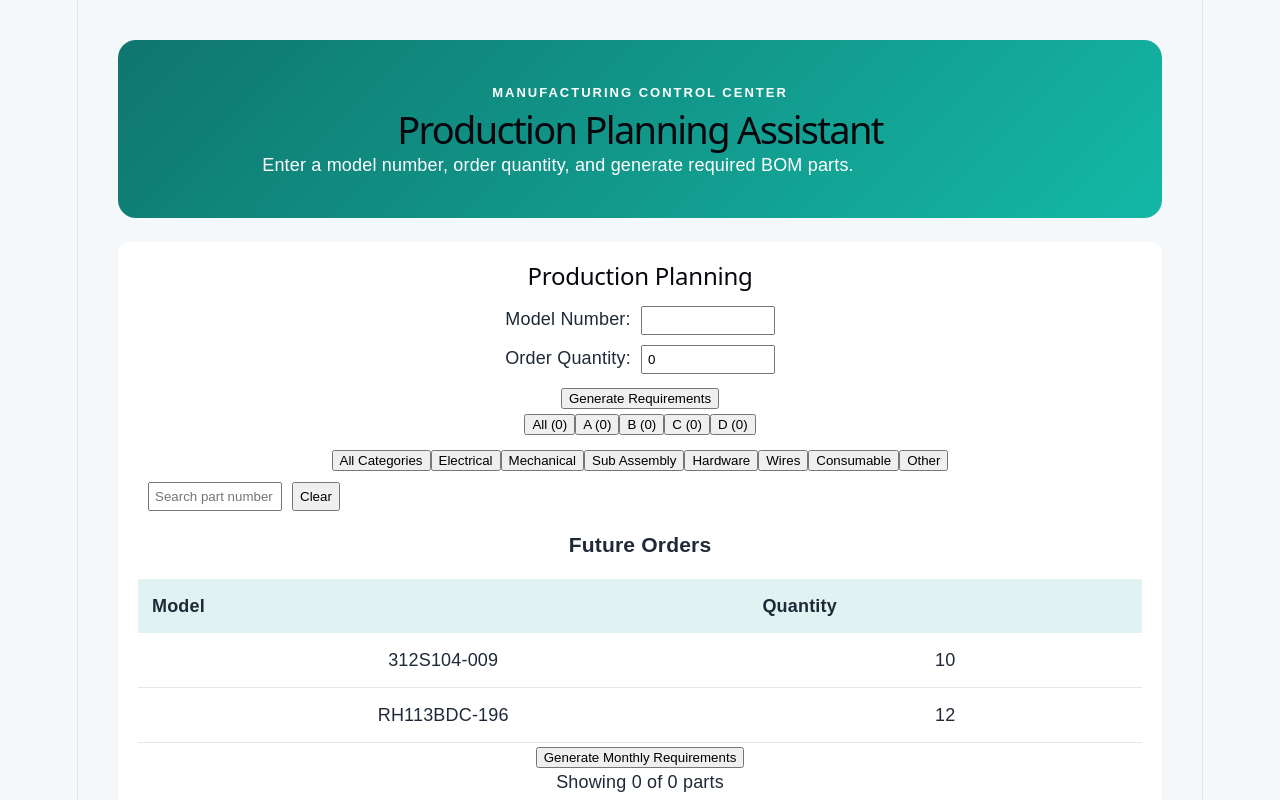
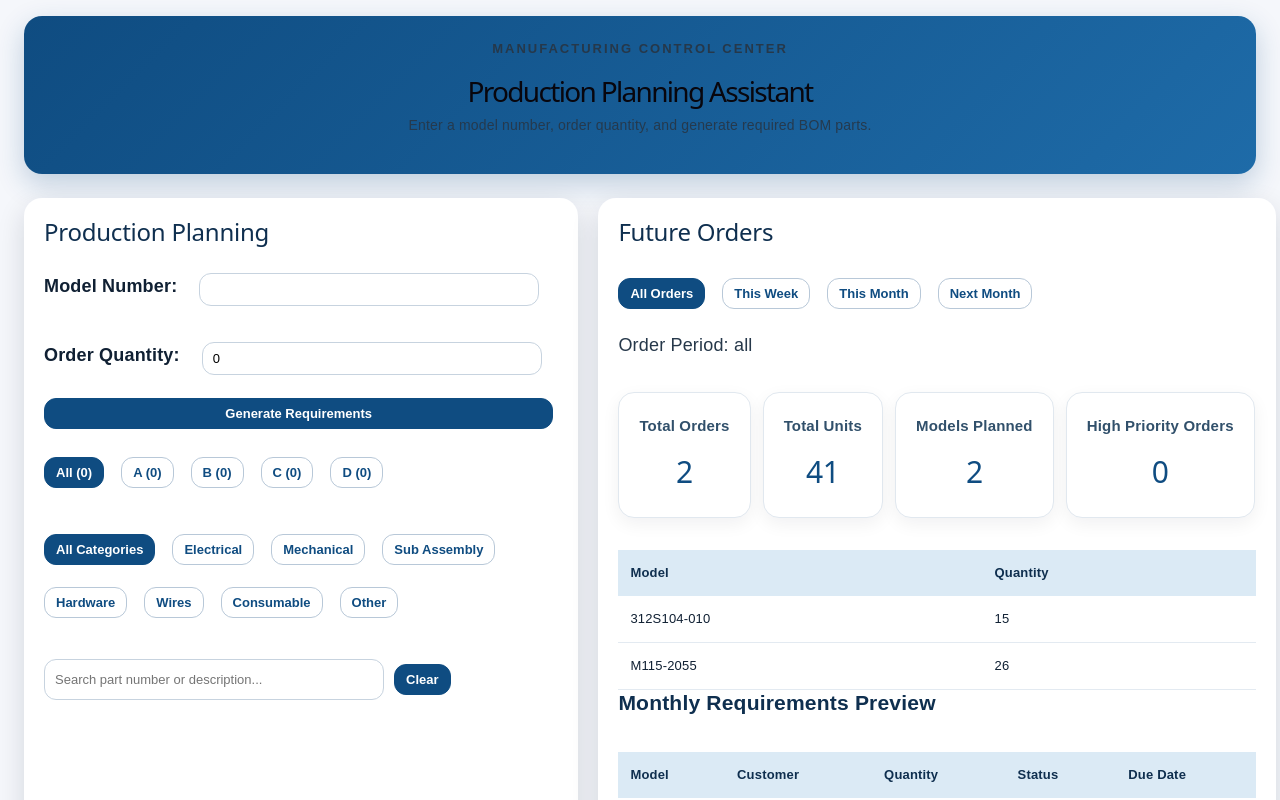
Before and after one commit to ananthkanna25/-inventory-dashboard, a React (Vite) app: page / in a window 1280 px wide. Shown: the top 800 px of the page. Built offline with nearby package versions, Linux system fonts and the light colour scheme.

Commit message:
Added future orders planning dashboard and monthly requirements preview

```diff
--- a/src/App.css
+++ b/src/App.css
@@ -1,20 +1,47 @@
+* {
+  box-sizing: border-box;
+}
+
 body {
   margin: 0;
-  font-family: Arial, sans-serif;
-  background: #f4f8fb;
-  color: #1f2937;
+  width: 100%;
+  min-width: 100%;
+  overflow-x: hidden;
+  font-family: Arial, Helvetica, sans-serif;
+  background: #f5f7fb;
+  color: #102033;
 }
 
 .dashboard {
-  padding: 40px;
+  width: 100%;
+  max-width: none;
+  margin: 0;
+  padding: 16px 24px;
+  min-height: 100vh;
+  overflow-x: hidden;
 }
 
+.app,
+main {
+  width: 100%;
+  min-width: 100%;
+}
+
+/* Header */
 .hero-section {
-  background: linear-gradient(135deg, #0f766e, #14b8a6);
+  background: linear-gradient(135deg, #0f4c81, #1e6ba8);
   color: white;
-  padding: 40px;
+  padding: 20px 28px;
   border-radius: 18px;
   margin-bottom: 24px;
+  box-shadow: 0 10px 28px rgba(15, 76, 129, 0.24);
+  width: 100%;
+  text-align: center;
+}
+
+.hero-section h1 {
+  margin: 8px 0;
+  font-size: 28px;
 }
 
 .eyebrow {
@@ -22,101 +49,193 @@ body {
   letter-spacing: 2px;
   font-size: 13px;
   font-weight: bold;
-}
-
-.hero-section h1 {
-  font-size: 38px;
-  margin: 10px 0;
+  align-items: center;
 }
 
 .subtitle {
-  font-size: 18px;
-  max-width: 800px;
+  font-size: 14px;
+  opacity: 0.95;
 }
 
+/* Main layout */
+.planning-card,
+.orders-panel,
+.report-panel {
+  background: #ffffff;
+  border-radius: 18px;
+  padding: 20px;
+  box-shadow: 0 10px 28px rgba(15, 23, 42, 0.14);
+  width: 100%;
+}
+
+.top-grid {
+  display: grid;
+  grid-template-columns: 45% 55%;
+  gap: 20px;
+  width: 100%;
+  align-items: stretch;
+}
+
+.planning-card,
+.orders-panel {
+  height: 100%;
+  display: flex;
+  flex-direction: column;
+}
+
+.orders-panel,
+.report-panel {
+  margin-top: 0;
+}
+
+.report-panel {
+  margin-top: 28px;
+}
+
+/* Headings */
+h2,
+h3 {
+  color: #0f2f4f;
+  margin-top: 0;
+}
+
+/* Forms */
+label {
+  font-weight: 600;
+  margin-right: 10px;
+}
+
+input {
+  padding: 8px 10px;
+  border: 1px solid #c7d3df;
+  border-radius: 12px;
+  font-size: 13px;
+  width: 100%;
+  max-width: 340px;
+}
+
+input:focus {
+  outline: none;
+  border-color: #1e6ba8;
+  box-shadow: 0 0 0 2px rgba(30, 107, 168, 0.18);
+}
+
+/* Buttons */
+button {
+  background: #ffffff;
+  color: #0f4c81;
+  border: 1px solid #b8c8d8;
+  border-radius: 12px;
+  padding: 7px 11px;
+  margin: 5px 5px 5px 0;
+  cursor: pointer;
+  font-weight: 600;
+  font-size: 13px;
+  transition: background 0.2s ease, border-color 0.2s ease, transform 0.2s ease;
+}
+
+button:hover {
+  background: #eaf3fb;
+  border-color: #1e6ba8;
+  transform: translateY(-1px);
+}
+
+button:first-of-type {
+  background: #0f4c81;
+  color: white;
+  border-color: #0f4c81;
+}
+
+/* Summary cards */
 .value-cards {
-  display: flex;
-  gap: 20px;
-  margin-bottom: 24px;
+  display: grid;
+  grid-template-columns: repeat(3, 1fr);
+  gap: 18px;
+  margin: 20px 0;
 }
 
 .card {
-  background: white;
-  padding: 24px;
+  background: #ffffff;
+  border: 1px solid #e1e8ef;
   border-radius: 16px;
-  flex: 1;
-  box-shadow: 0 8px 20px rgba(0, 0, 0, 0.08);
+  padding: 20px;
+  text-align: center;
+  box-shadow: 0 6px 18px rgba(15, 23, 42, 0.06);
 }
 
 .card h3 {
-  margin-top: 0;
-  color: #0f766e;
+  font-size: 15px;
+  color: #31506b;
 }
 
-.panel {
-  background: white;
-  padding: 24px;
-  border-radius: 16px;
-  box-shadow: 0 8px 20px rgba(0, 0, 0, 0.08);
+.card h2 {
+  font-size: 30px;
+  color: #0f4c81;
 }
 
+/* Tables */
 table {
   width: 100%;
+  table-layout: auto;
   border-collapse: collapse;
-  margin-top: 16px;
+  margin-top: 14px;
+  background: white;
+  min-width: 0;
+}
+
+thead {
+  background: #dbeaf5;
 }
 
 th {
-  background: #e0f2f1;
   text-align: left;
-  padding: 14px;
+  padding: 10px 12px;
+  font-size: 13px;
+  color: #0f2f4f;
 }
 
 td {
-  padding: 14px;
-  border-bottom: 1px solid #e5e7eb;
+  padding: 10px 12px;
+  border-bottom: 1px solid #e3eaf1;
+  font-size: 13px;
 }
 
-.status {
-  padding: 6px 12px;
-  border-radius: 20px;
-  font-weight: bold;
-  display: inline-block;
+tr:hover {
+  background: #f3f8fc;
 }
 
-.critical {
-  background: #fee2e2;
-  color: #b91c1c;
+/* Search row */
+.search-row,
+.top-grid > section > div {
+  display: flex;
+  flex-wrap: wrap;
+  gap: 12px;
+  margin: 18px 0;
 }
 
-.safe {
-  background: #dcfce7;
-  color: #15803d;
-}
-.critical-row {
-  background-color: #fff5f5;
-}
-.active-card {
-  border: 2px solid #2563eb;
-  transform: scale(1.02);
-}
-.planning-card {
-  background: white;
-  padding: 20px;
-  border-radius: 12px;
-  margin-bottom: 20px;
+/* Info text */
+p {
+  color: #26384a;
+  margin: 0 0 16px;
 }
 
-.planning-card h2 {
-  margin-bottom: 15px;
+/* Responsive */
+@media (max-width: 1200px) {
+  .top-grid {
+    grid-template-columns: 1fr;
+  }
+
+  .value-cards {
+    grid-template-columns: 1fr;
+  }
+
+  input {
+    width: 100%;
+  }
 }
 
-.planning-card div {
-  margin-bottom: 10px;
+@media (max-width: 900px) {
+  table {
+    font-size: 13px;
+  }
 }
-
-.planning-card input {
-  margin-left: 10px;
-  width: 120px;
-  padding: 5px;
-}
--- a/src/App.jsx
+++ b/src/App.jsx
@@ -16,26 +16,59 @@ function App() {
   const [prefixFilter, setPrefixFilter] = useState("all");
   const [categoryFilter, setCategoryFilter] = useState("All Categories");
   const [searchTerm, setSearchTerm] = useState("");
-  const handleMonthlyRequirements = () => {
-  orders.forEach((order) => {
-    console.log("Order:", order.model, order.quantity);
-  });
+  const [monthlyRequirements, setMonthlyRequirements] = useState([]);
+
+  const getBomSourceForModel = (model) => {
+    const trimmedModel = model.trim();
+    return (
+      bomSources[trimmedModel] ||
+      bomSources[trimmedModel.replace(/^M/, "")] ||
+      bomSources[`M${trimmedModel}`]
+    );
   };
 
+  const handleMonthlyRequirements = () => {
+
+  console.log("Starting monthly BOM aggregation...");
+
+  const monthlyData = orders.map((order) => ({
+    model: order.model,
+    quantity: order.quantity,
+    status: bomSources[order.model]
+      ? "BOM Found"
+      : "BOM Missing",
+  }));
+
+  setMonthlyRequirements(monthlyData);
+};
+  const [orderPeriod, setOrderPeriod] = useState("all");
+
   const readBomPdf = async () => {
-    alert("PDF text read successfully");
-
-    const selectedBom = bomSources[modelNumber];
+    const selectedBom = getBomSourceForModel(modelNumber);
 
     if (!selectedBom) {
-      alert("Model not found");
+      alert("Model not found or BOM file not available.");
       return;
     }
 
-    const loadingTask = pdfjsLib.getDocument({
-      url: selectedBom,
-    });
+    try {
+      const response = await fetch(selectedBom);
+      if (!response.ok) {
+        throw new Error(`BOM file not found: ${response.status}`);
+      }
 
+      const contentType = response.headers.get("content-type") || "";
+      if (!contentType.toLowerCase().includes("pdf")) {
+        throw new Error(`Selected BOM file is not a valid PDF (content-type: ${contentType}).`);
+      }
+
+      const pdfData = await response.arrayBuffer();
+      const header = new TextDecoder().decode(new Uint8Array(pdfData, 0, 5));
+      if (!header.startsWith("%PDF-")) {
+        throw new Error("Selected BOM file is not a valid PDF.");
+      }
+
+      const loadingTask = pdfjsLib.getDocument({ data: pdfData });
       const pdf = await loadingTask.promise;
       let fullText = "";
 
@@ -50,12 +83,32 @@ function App() {
       const sortedBomParts = sortParts(extractedBomParts);
 
       setBomParts(sortedBomParts);
+      alert("PDF text read successfully");
+    } catch (error) {
+      console.error("Failed to load BOM PDF:", error);
+      alert("Unable to load the BOM PDF. Check the model and BOM file path.");
+    }
   };
 
   const aCount = bomParts.filter((p) => p.partNumber.startsWith("A-")).length;
   const bCount = bomParts.filter((p) => p.partNumber.startsWith("B-")).length;
   const cCount = bomParts.filter((p) => p.partNumber.startsWith("C-")).length;
   const dCount = bomParts.filter((p) => p.partNumber.startsWith("D-")).length;
+  const filteredOrders = orders;
+  const totalOrders = filteredOrders.length;
+
+
+  const totalUnits = filteredOrders.reduce(
+    (sum, order) => sum + order.quantity,
+    0
+  );
+
+  const totalModels = new Set(
+    filteredOrders.map((order) => order.model)
+  ).size;
+  const highPriorityOrders = filteredOrders.filter(
+  (order) => order.quantity >= 100
+).length;
 
   return (
     <div className="dashboard">
@@ -67,6 +120,7 @@ function App() {
         </p>
       </header>
 
+      <div className="top-grid">
         <section className="planning-card">
           <h2>Production Planning</h2>
 
@@ -91,31 +145,50 @@ function App() {
           <button onClick={readBomPdf}>Generate Requirements</button>
 
           <div>
-          <button onClick={() => {
+            <button
+              onClick={() => {
                 setPrefixFilter("all");
                 setCategoryFilter("All Categories");
-          }}>All ({bomParts.length})</button>
+              }}
+            >
+              All ({bomParts.length})
+            </button>
 
-          <button onClick={() => {
+            <button
+              onClick={() => {
                 setPrefixFilter("A-");
                 setCategoryFilter("All Categories");
-          }}>A ({aCount})</button>
+              }}
+            >
+              A ({aCount})
+            </button>
 
-          <button onClick={() => {
+            <button
+              onClick={() => {
                 setPrefixFilter("B-");
                 setCategoryFilter("All Categories");
-         }}>B ({bCount})</button>
+              }}
+            >
+              B ({bCount})
+            </button>
 
-          <button onClick={() => {
+            <button
+              onClick={() => {
                 setPrefixFilter("C-");
                 setCategoryFilter("All Categories");
-         }}>C ({cCount})</button>
+              }}
+            >
+              C ({cCount})
+            </button>
 
-          <button onClick={() => {
+            <button
+              onClick={() => {
                 setPrefixFilter("D-");
                 setCategoryFilter("All Categories");
-         }}>D ({dCount})</button>
-
+              }}
+            >
+              D ({dCount})
+            </button>
           </div>
 
           <div>
@@ -147,9 +220,40 @@ function App() {
               Clear
             </button>
           </div>
+        </section>
 
-        <h3>Future Orders</h3>
+        <section className="orders-panel">
+          <h2>Future Orders</h2>
 
+          <div>
+            <button onClick={() => setOrderPeriod("all")}>All Orders</button>
+            <button onClick={() => setOrderPeriod("week")}>This Week</button>
+            <button onClick={() => setOrderPeriod("month")}>This Month</button>
+            <button onClick={() => setOrderPeriod("nextMonth")}>Next Month</button>
+          </div>
+
+          <p>Order Period: {orderPeriod}</p>
+
+          <div className="value-cards">
+            <div className="card">
+              <h3>Total Orders</h3>
+              <h2>{totalOrders}</h2>
+            </div>
+
+            <div className="card">
+              <h3>Total Units</h3>
+              <h2>{totalUnits}</h2>
+            </div>
+
+            <div className="card">
+              <h3>Models Planned</h3>
+              <h2>{totalModels}</h2>
+            </div>
+            <div className="card">
+              <h3>High Priority Orders</h3>
+              <h2>{highPriorityOrders}</h2>
+            </div>
+          </div>
 
           <table>
             <thead>
@@ -159,7 +263,7 @@ function App() {
               </tr>
             </thead>
             <tbody>
-            {orders.map((order) => (
+              {filteredOrders.map((order) => (
                 <tr key={order.model}>
                   <td>{order.model}</td>
                   <td>{order.quantity}</td>
@@ -167,9 +271,38 @@ function App() {
               ))}
             </tbody>
           </table>
+          <h3>Monthly Requirements Preview</h3>
+
+<table>
+  <thead>
+    <tr>
+      <th>Model</th>
+      <th>Customer</th>
+      <th>Quantity</th>
+      <th>Status</th>
+      <th>Due Date</th>
+    </tr>
+  </thead>
+  <tbody>
+    {monthlyRequirements.map((item) => (
+      <tr key={item.model}>
+        <td>{item.model}</td>
+        <td> item.Customer</td>
+        <td>{item.quantity}</td>
+         <td> {order.quantity >= 100 ? "🔴 High" : "🟢 Normal"}</td>
+        <td>  {order.duedate}</td>
+      </tr>
+    ))}
+  </tbody>
+</table>
+
           <button onClick={handleMonthlyRequirements}>
             Generate Monthly Requirements
           </button>
+        </section>
+      </div>
+
+      <section className="report-panel">
         <p>
           Showing {bomParts.filter(
             (part) =>
@@ -182,7 +315,7 @@ function App() {
           ).length} of {bomParts.length} parts
         </p>
 
-        <h3>Required Parts Report</h3>
+        <h2>Required Parts Report</h2>
 
         <table>
           <thead>
--- a/src/data/bomSources.js
+++ b/src/data/bomSources.js
@@ -10,5 +10,7 @@ export const bomSources = {
   "312S105-006": "/sample-boms/312S105-006_BOM.pdf",
   "312S105-008": "/sample-boms/312S105-008_BOM.pdf",
   "M120-1084": "/sample-boms/M120-1084_BOM (1).pdf",
-  "212L15S9090": "/sample-boms/212L15S9090_BOM.pdf"
+  "212L15S9090": "/sample-boms/212L15S9090_BOM.pdf",
+  "M115-2045": "/sample-boms/M115-2045_BOM.pdf",
+  "M115-2055": "/sample-boms/M115-2055_BOM.pdf"
 }
--- a/src/data/orders.js
+++ b/src/data/orders.js
@@ -1,10 +1,16 @@
 export const orders = [
   {
-    model: "312S104-009",
-    quantity: 10,
+    orderId: "218297",
+    customer: "MERCURY MARINE",
+    model: "312S104-010",
+    quantity: 15,
+    dueDate: "2026-07-06",
   },
   {
-    model: "RH113BDC-196",
-    quantity: 12,
+    orderId: "218215",
+    customer: "VERMEER MFG",
+    model: "M115-2055",
+    quantity: 26,
+    dueDate: "2026-07-06",
   },
 ];
--- a/src/index.css
+++ b/src/index.css
@@ -52,15 +52,17 @@
 
 body {
   margin: 0;
+  width: 100%;
+  min-width: 100%;
+  background: #f5f7fb;
 }
 
 #root {
-  width: 1126px;
-  max-width: 100%;
-  margin: 0 auto;
-  text-align: center;
-  border-inline: 1px solid var(--border);
-  min-height: 100svh;
+  width: 100vw;
+  min-width: 100vw;
+  min-height: 100vh;
+  margin: 0;
+  text-align: left;
   display: flex;
   flex-direction: column;
   box-sizing: border-box;
```
Also changed, not shown: 2 other files (tests, documents, lock files or other folders). Lines whose indentation alone changed are shown as unchanged.
